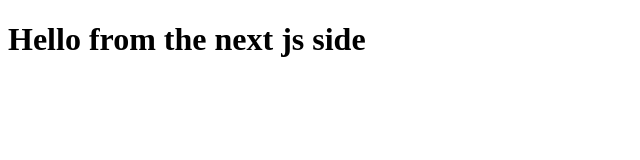
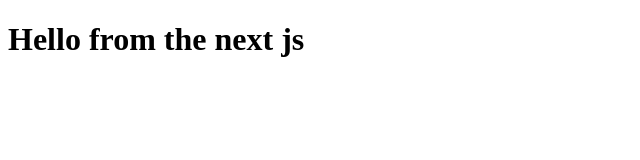
Before and after one commit to Just-Kundai/ztvstreaming, a Next.js app: page / in a window 1280 px wide. Shown: the top 160 px of the page, without its empty margins (0-640 px from the left). Built offline with nearby package versions, Linux system fonts and the light colour scheme.

Commit message:
set uup is done

```diff
--- a/src/app/page.js
+++ b/src/app/page.js
@@ -2,4 +2,4 @@ import Image from 'next/image'
 
 export default function Home() {
   return (
-    <h1>Hello from the next js side </h1>)}
+    <h1>Hello from the next js  </h1>)}
```
